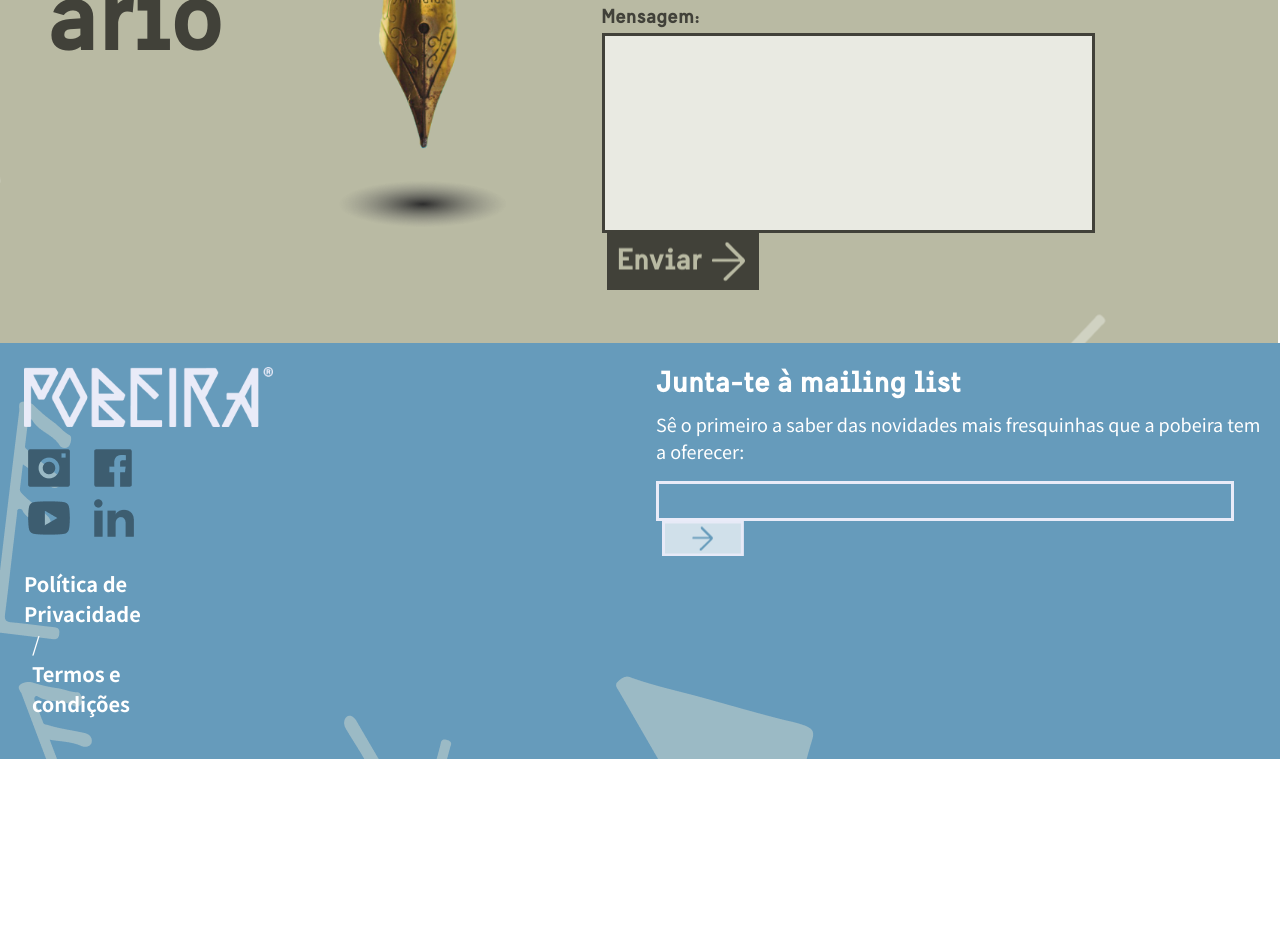
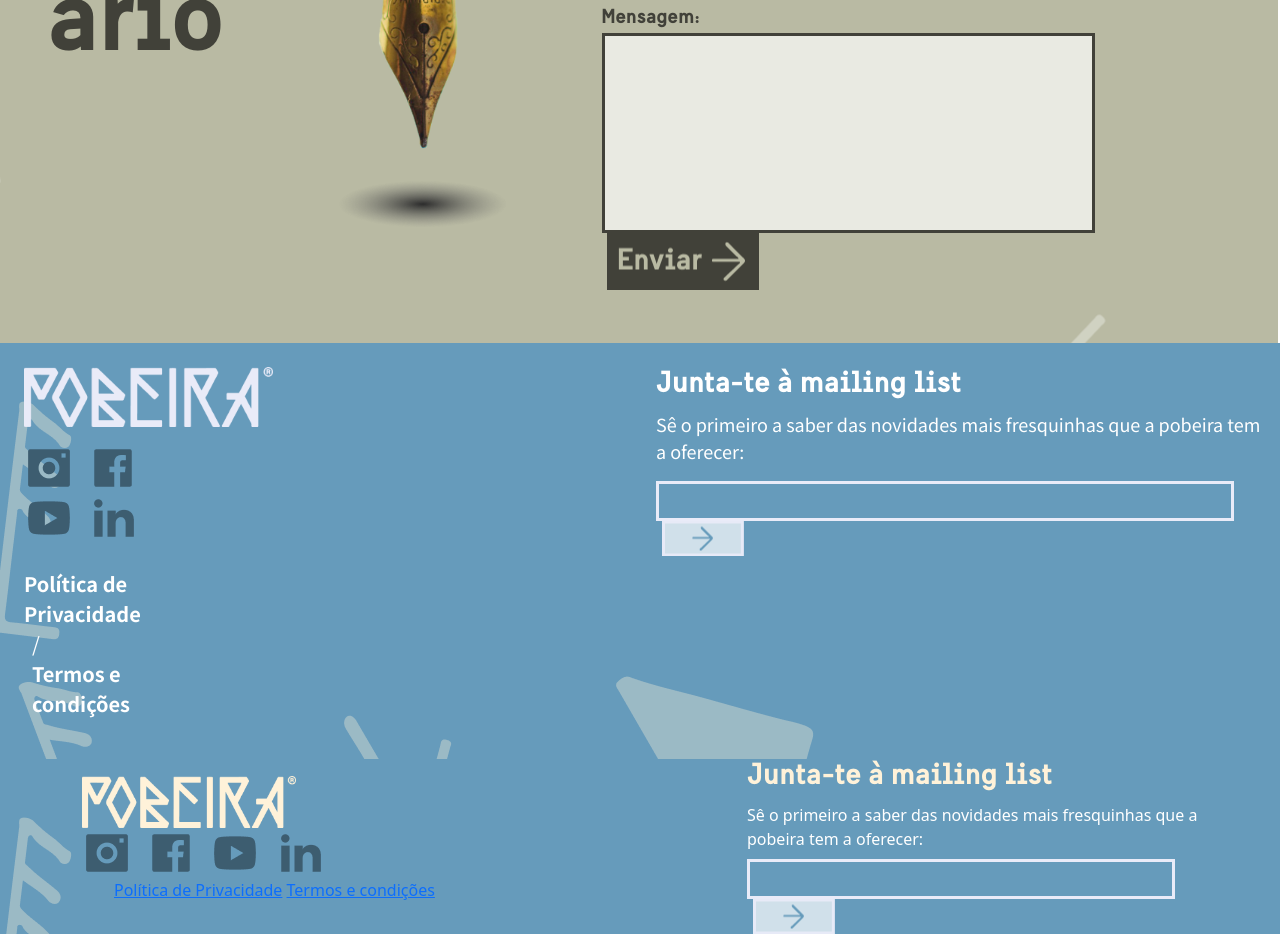
Before and after one commit to FonFon32/Pobeira, a plain HTML site: page pages/Serviços.html in a window 1280 px wide. Shown: the part 2843-3777 px from the top of the page. Before the commit the page ends 3602 px from the top, so only its background shows below. Drawn offline with nearby package versions, Linux system fonts and the light colour scheme.

Commit message:
Update Serviços.html

```diff
--- a/pages/Serviços.html
+++ b/pages/Serviços.html
@@ -603,5 +603,56 @@
         </div>
       </div>
     </footer>
+
+
+
+<footer class="footer">
+    <div class="">
+
+      <div class="container">
+        <div class="row align-items-center">
+          <div class="col-7">
+            <div class="col-md-12">
+              <img id="footer_pobeira" src="../assets/images/Logo_Homepage_Footer.png" alt="" width="214px"
+                height="52px">
+            </div>
+            <div class="col-md-12">
+              <button class="button-footer-homepage-ig"></button>
+              <button class="button-footer-homepage-fb"></button>
+              <button class="button-footer-homepage-yt"></button>
+              <button class="button-footer-homepage-in"></button>
+            </div>
+            <div class="col-md-12">
+              <ul class="Links">
+                <a href="#" id="">Política de Privacidade</a>
+                <a href="#" id="">Termos e condições</a>
+              </ul>
+            </div>
+          </div>
+
+          <div class="col-5">
+            <h2 class="Pobeiras2" style="color: #FFF2D9 !important;">Junta-te à mailing list</h2>
+            <form action="">
+              <label for="email" class="pb-2">Sê o primeiro a saber das novidades mais fresquinhas que a pobeira tem a
+                oferecer:</label>
+              <input type="email" name="email" required="" class="caixa-email">
+              <input type="submit" class="botao-email">
+            </form>
+          </div>
+        </div>
+
+
+      </div>
+
+
+
+    </div>
+    </div>
+    </div>
+  </footer>
+
+
+
+
   </body>
 </html>
```
